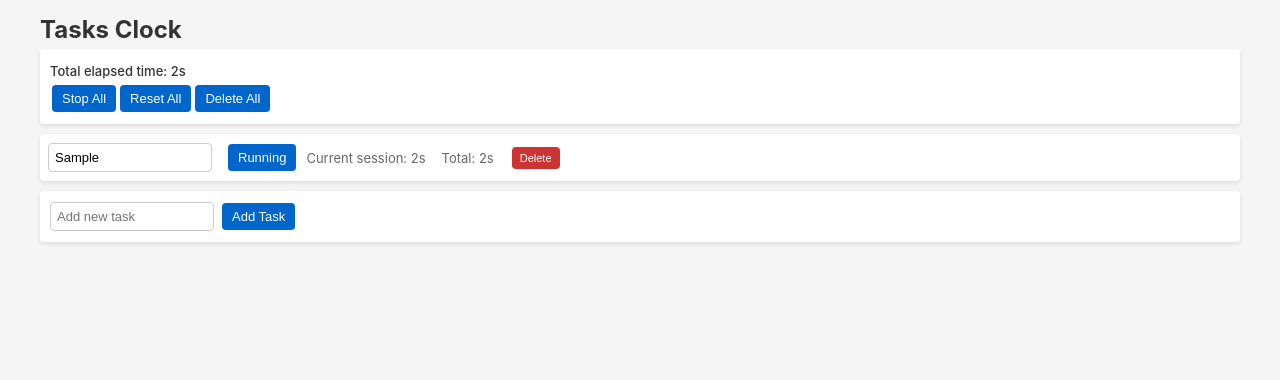
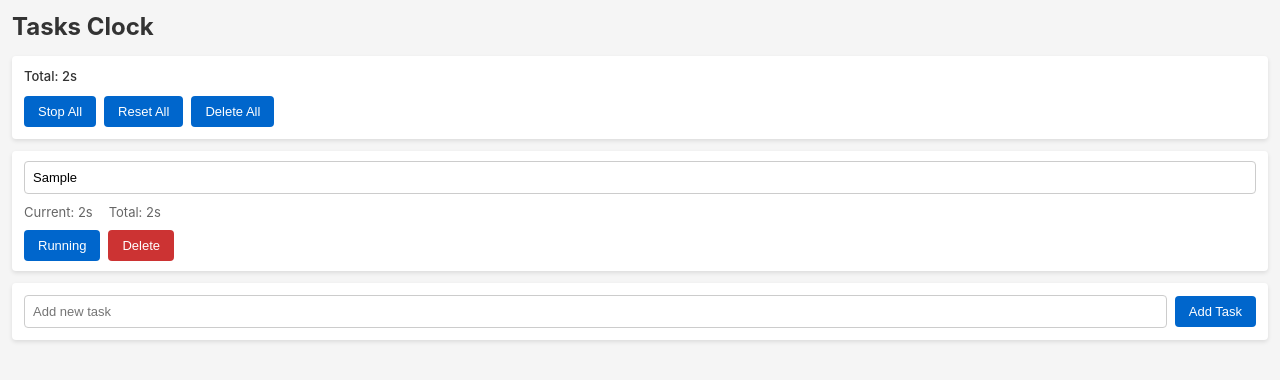
Before and after one commit to laggingreflex/clock-tasks, a React (Vite) app: page / in a window 1280 px wide. Both pictures are taken after typing "Sample" into the empty fields and a click on the button "Add Task". Shown: the top 380 px of the page. Built offline with nearby package versions, Linux system fonts and the light colour scheme.

Commit message:
style: enhance layout and spacing for controls and task items

```diff
--- a/src/App.css
+++ b/src/App.css
@@ -7,13 +7,12 @@ body {
 
 h1 {
   color: #333;
-  margin: 5px 0;
+  margin: 0 0 15px 0;
   font-size: 24px;
 }
 
 button {
-  padding: 6px 10px;
-  margin: 2px;
+  padding: 8px 14px;
   background-color: #0066cc;
   color: white;
   border: none;
@@ -32,12 +31,10 @@ button:active {
 }
 
 input[type="text"] {
-  padding: 6px;
-  margin-right: 6px;
+  padding: 8px;
   border: 1px solid #ccc;
   border-radius: 4px;
   font-size: 13px;
-  width: 150px;
 }
 
 input[type="text"]:focus {
@@ -47,63 +44,103 @@ input[type="text"]:focus {
 }
 
 span {
-  margin-right: 8px;
   color: #666;
   font-size: 13px;
 }
 
 p {
-  margin: 4px 0;
+  margin: 0;
   color: #333;
   font-weight: 500;
   font-size: 13px;
 }
 
 #root > div {
-  max-width: 1200px;
+  max-width: 100%;
   margin: 0 auto;
-  padding: 10px;
+  padding: 12px;
 }
 
-#root > div > div:first-of-type {
+.controls {
   background-color: white;
-  padding: 10px;
+  padding: 12px;
   border-radius: 4px;
   box-shadow: 0 2px 4px rgba(0, 0, 0, 0.1);
-  margin-bottom: 10px;
+  margin-bottom: 12px;
+  display: flex;
+  gap: 12px;
+  flex-direction: column;
 }
 
-#root > div > div:nth-of-type(2) {
-  margin-bottom: 10px;
+.controls-top {
+  display: flex;
+  align-items: center;
 }
 
-#root > div > div:nth-of-type(2) > div {
+.controls-buttons {
+  display: flex;
+  gap: 8px;
+  flex-wrap: nowrap;
+}
+
+.controls-buttons button {
+  margin: 0;
+  min-width: fit-content;
+}
+
+.tasks-list {
+  margin-bottom: 12px;
+  display: flex;
+  flex-direction: column;
+  gap: 8px;
+}
+
+.task-item {
   background-color: white;
-  padding: 8px;
-  margin-bottom: 6px;
+  padding: 10px 12px;
   border-radius: 4px;
   box-shadow: 0 2px 4px rgba(0, 0, 0, 0.1);
   display: flex;
-  align-items: center;
-  gap: 8px;
-  flex-wrap: wrap;
+  gap: 10px;
+  flex-direction: column;
 }
 
-form {
-  background-color: white;
-  padding: 10px;
-  border-radius: 4px;
-  box-shadow: 0 2px 4px rgba(0, 0, 0, 0.1);
+.task-inputs {
+  display: flex;
+  gap: 8px;
+  align-items: center;
 }
 
-form input {
-  margin-right: 6px;
+.task-inputs input {
+  flex: 1;
+  min-width: 120px;
+}
+
+.task-stats {
+  display: flex;
+  gap: 16px;
+  flex-wrap: wrap;
+  align-items: center;
+}
+
+.task-stats span {
+  flex: 0 0 auto;
+}
+
+.task-buttons {
+  display: flex;
+  gap: 8px;
+  flex-wrap: nowrap;
+  align-items: center;
+}
+
+.task-buttons button {
+  margin: 0;
+  min-width: fit-content;
 }
 
 .delete-btn {
   background-color: #cc3333;
-  padding: 5px 8px;
-  font-size: 11px;
 }
 
 .delete-btn:hover {
@@ -113,3 +150,29 @@ form input {
 .delete-btn:active {
   background-color: #663333;
 }
+
+form {
+  background-color: white;
+  padding: 12px;
+  border-radius: 4px;
+  box-shadow: 0 2px 4px rgba(0, 0, 0, 0.1);
+  display: flex;
+  flex-direction: column;
+  gap: 8px;
+}
+
+.form-inputs {
+  display: flex;
+  gap: 8px;
+  align-items: center;
+}
+
+.form-inputs input {
+  flex: 1;
+  min-width: 100px;
+}
+
+.form-inputs button {
+  flex: 0 0 auto;
+  white-space: nowrap;
+}
--- a/src/App.tsx
+++ b/src/App.tsx
@@ -191,32 +191,42 @@ function App() {
     <div>
       <h1>Tasks Clock</h1>
 
-      <div>
-        <p>Total elapsed time: {formatTime(totalElapsedTime)}</p>
+      <div className="controls">
+        <div className="controls-top">
+          <p>Total: {formatTime(totalElapsedTime)}</p>
+        </div>
+        <div className="controls-buttons">
           <button onClick={stopAll}>Stop All</button>
           <button onClick={resetAll}>Reset All</button>
           <button onClick={deleteAllTasks}>Delete All</button>
         </div>
+      </div>
 
-      <div>
+      <div className="tasks-list">
         {tasks.map(task => (
-          <div key={task.id}>
+          <div className="task-item" key={task.id}>
+            <div className="task-inputs">
               <input
                 type="text"
                 value={task.name}
                 onChange={(e) => updateTaskName(task.id, e.target.value)}
                 placeholder="Task name"
               />
+            </div>
+            <div className="task-stats">
+              {task.isRunning ? (
+                <span>Current: {formatTime(task.currentSessionTime)}</span>
+              ) : (
+                <span>Last: {formatTime(task.lastSessionTime)}</span>
+              )}
+              <span>Total: {formatTime(task.totalTime)}</span>
+            </div>
+            <div className="task-buttons">
               <button onClick={() => startTask(task.id)}>
                 {task.isRunning ? 'Running' : 'Start'}
               </button>
-            {task.isRunning ? (
-              <span>Current session: {formatTime(task.currentSessionTime)}</span>
-            ) : (
-              <span>Last session: {formatTime(task.lastSessionTime)}</span>
-            )}
-            <span>Total: {formatTime(task.totalTime)}</span>
               <button className="delete-btn" onClick={() => deleteTask(task.id)}>Delete</button>
+            </div>
           </div>
         ))}
       </div>
@@ -241,6 +251,7 @@ function AddTaskForm({ onAdd }: AddTaskFormProps) {
 
   return (
     <form onSubmit={handleSubmit}>
+      <div className="form-inputs">
         <input
           type="text"
           value={input}
@@ -248,6 +259,7 @@ function AddTaskForm({ onAdd }: AddTaskFormProps) {
           placeholder="Add new task"
         />
         <button type="submit">Add Task</button>
+      </div>
     </form>
   )
 }
```
Lines whose indentation alone changed are shown as unchanged.
